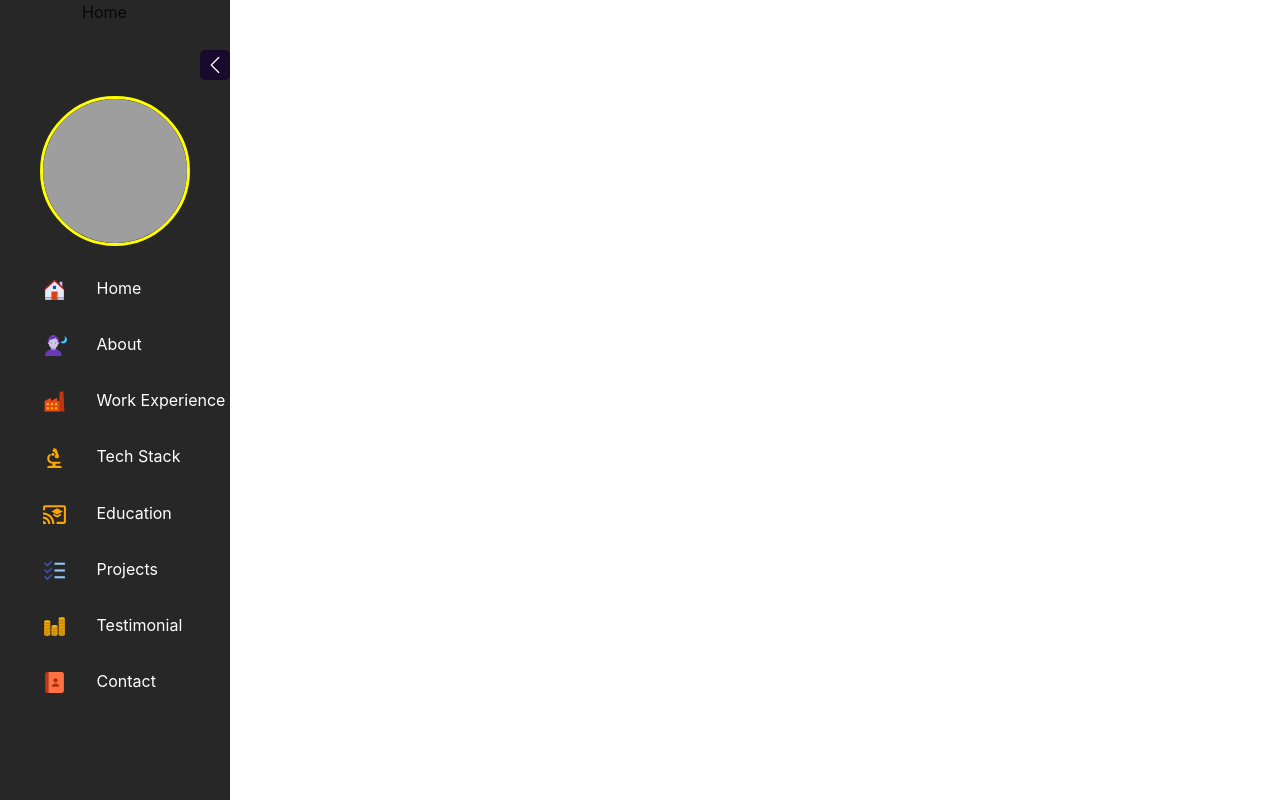
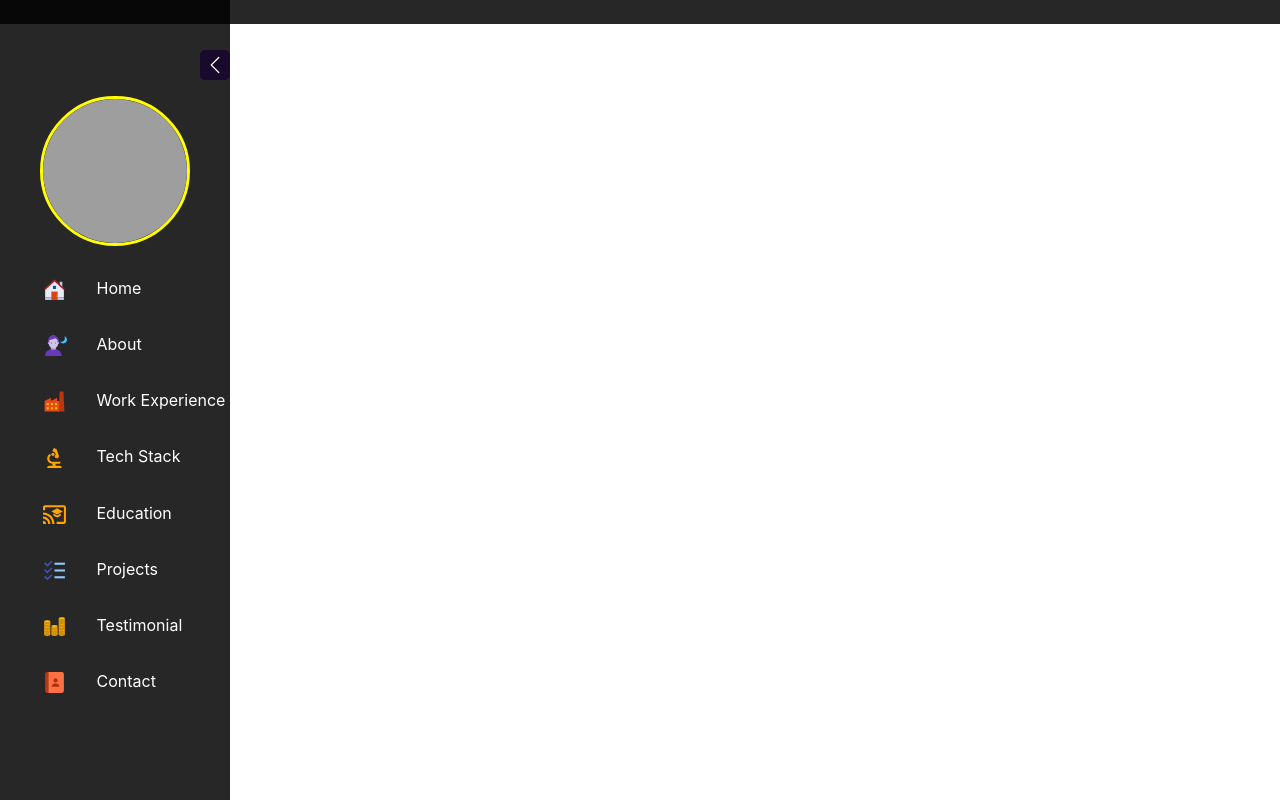
Before and after one commit to Mukiti-Ryan/React-Responsive-Portfolio-Website, a React (Create React App) app: page / in a window 1280 px wide. Built offline with nearby package versions, Linux system fonts and the light colour scheme; grey boxes are pictures that could not be loaded.

Commit message:
Home Container Edited

```diff
--- a/src/Components/Sidebar/Sidebar.css
+++ b/src/Components/Sidebar/Sidebar.css
@@ -1,6 +1,6 @@
 .sidebar-section {
     display: flex;
-    background-color: #FFFFFF;
+    background-color: #030303da;
 }
 
 .sidebar {
```
